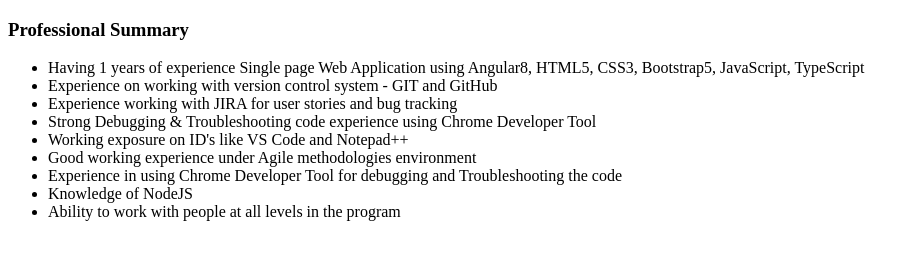
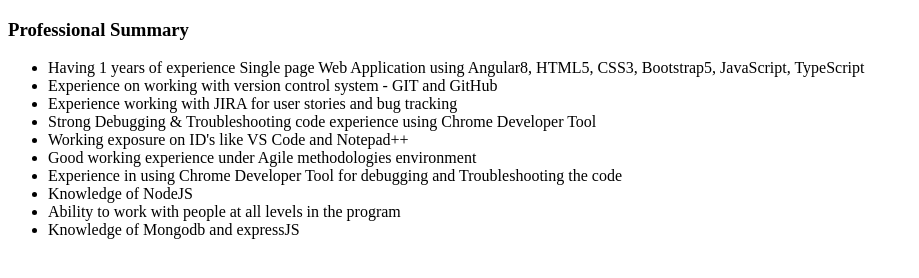
Before and after one commit to jyotigutal/MyProfile, a plain HTML site: page home.html in a window 1280 px wide. Shown: the whole page, without its empty margins (0-919 px from the left). Drawn offline with Linux system fonts and the light colour scheme.

Commit message:
Added one repository
Added one repository

```diff
--- a/home.html
+++ b/home.html
@@ -17,6 +17,7 @@
         <li>Experience in using Chrome Developer Tool for debugging and Troubleshooting the code</li>
         <li>Knowledge of NodeJS</li>
         <li>Ability to work with people at all levels in the program</li>
+        <li> Knowledge of Mongodb and expressJS</li>
     </ul>
 </body>
 </html>
```
